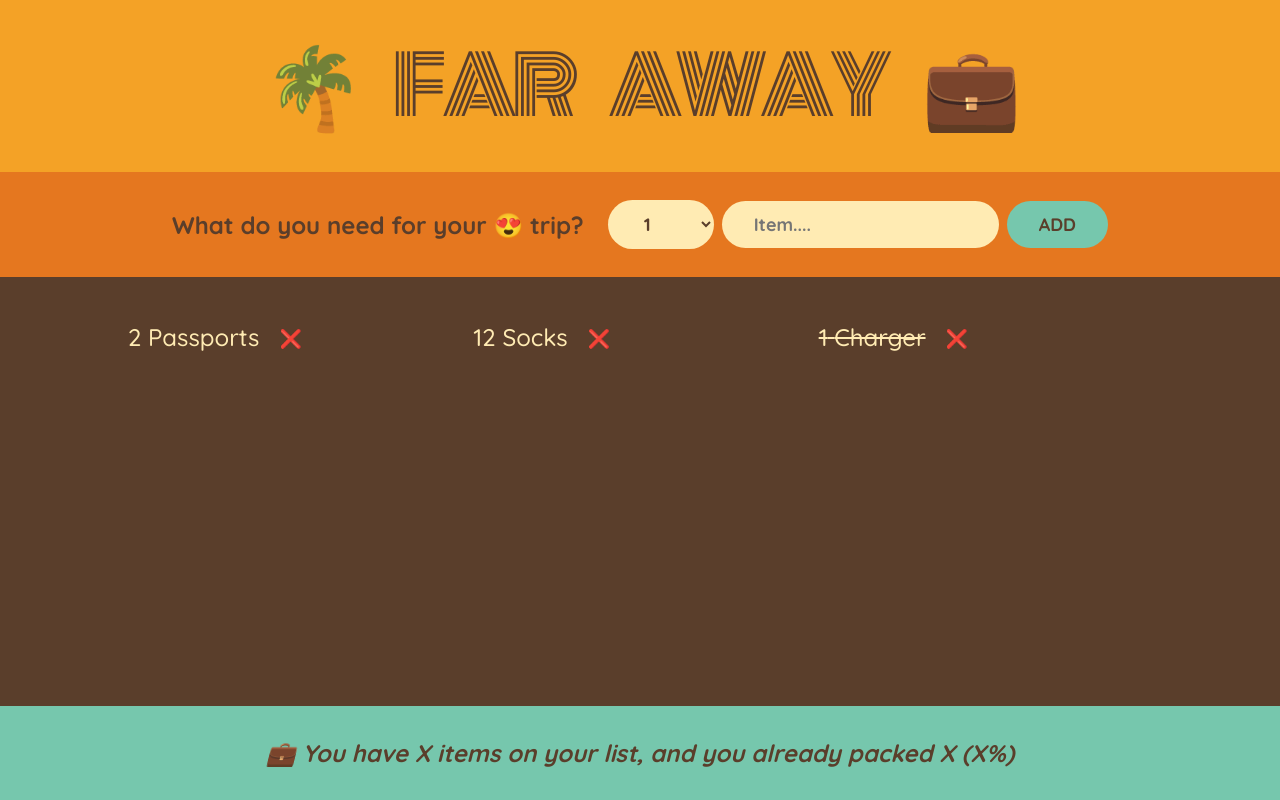
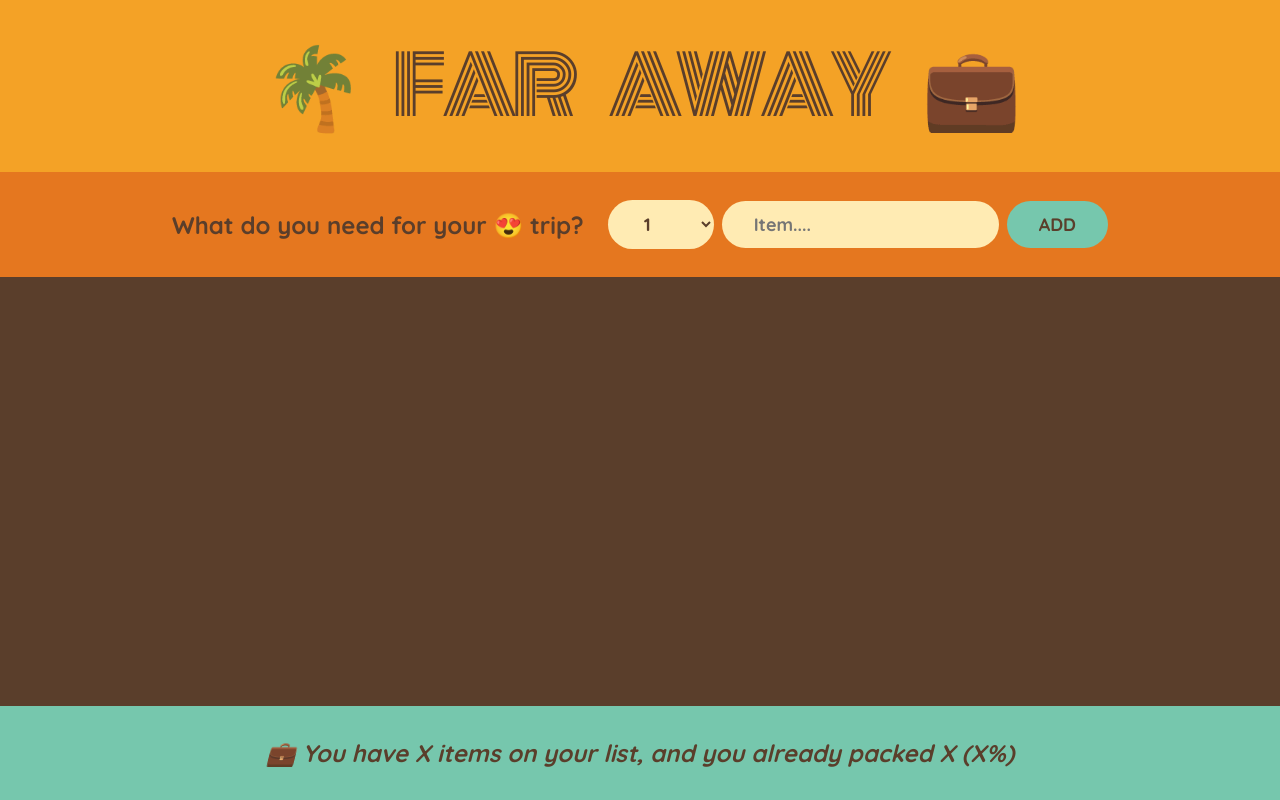
Before and after one commit to thomasmartinez114/travel-list, a React (Create React App) app: page / in a window 1280 px wide. Built offline with nearby package versions, Linux system fonts and the light colour scheme; the HTML template or start-up script is replaced by a standard one.

Commit message:
lifting state

```diff
--- a/src/App.js
+++ b/src/App.js
@@ -7,11 +7,17 @@
 ];
 
 export default function App() {
+  const [items, setItems] = useState([]);
+
+  function handleAddItems(item) {
+    setItems(items => [...items, item]);
+  }
+
   return (
-    <div className='app'>
+    <div className="app">
       <Logo />
-      <Form />
-      <PackingList />
+      <Form onAddItems={handleAddItems} />
+      <PackingList items={items} />
       <Stats />
     </div>
   );
@@ -21,7 +27,7 @@
   return <h1>🌴 Far Away 💼</h1>;
 }
 
-function Form() {
+function Form({ onAddItems }) {
   const [description, setDescription] = useState('');
   const [quantity, setQuantity] = useState(1);
 
@@ -33,13 +39,15 @@
     const newItem = { description, quantity, packed: false, id: Date.now() };
     console.log(newItem);
 
+    onAddItems(newItem);
+
     // set back to original state
     setDescription('');
     setQuantity(1);
   }
 
   return (
-    <form className='add-form' onSubmit={handleSubmit}>
+    <form className="add-form" onSubmit={handleSubmit}>
       <h3>What do you need for your 😍 trip?</h3>
       <select
         value={quantity}
@@ -52,8 +60,8 @@
         ))}
       </select>
       <input
-        type='text'
-        placeholder='Item....'
+        type="text"
+        placeholder="Item...."
         value={description}
         onChange={e => setDescription(e.target.value)}
       />
@@ -62,11 +70,11 @@
   );
 }
 
-function PackingList() {
+function PackingList({ items }) {
   return (
-    <div className='list'>
+    <div className="list">
       <ul>
-        {initialItems.map(item => (
+        {items.map(item => (
           <Item item={item} key={item.id} />
         ))}
       </ul>
@@ -87,7 +95,7 @@
 
 function Stats() {
   return (
-    <footer className='stats'>
+    <footer className="stats">
       <em>💼 You have X items on your list, and you already packed X (X%)</em>
     </footer>
   );
```
